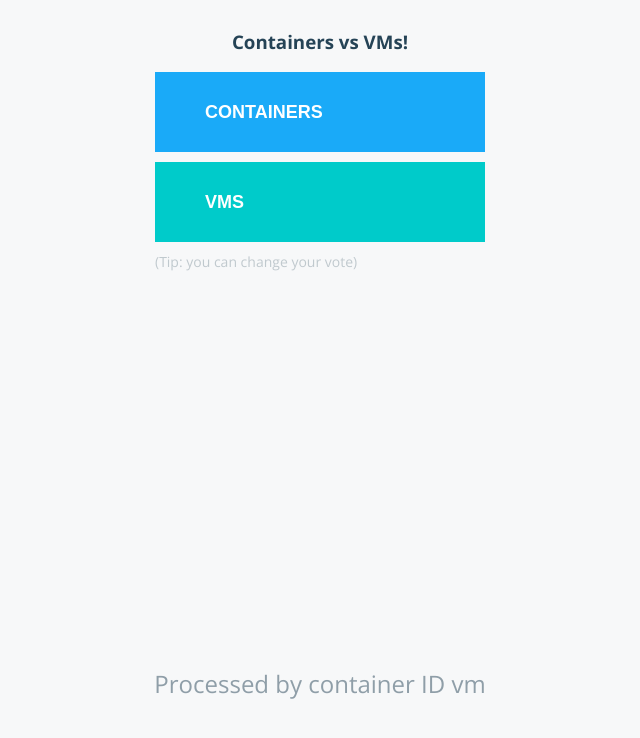
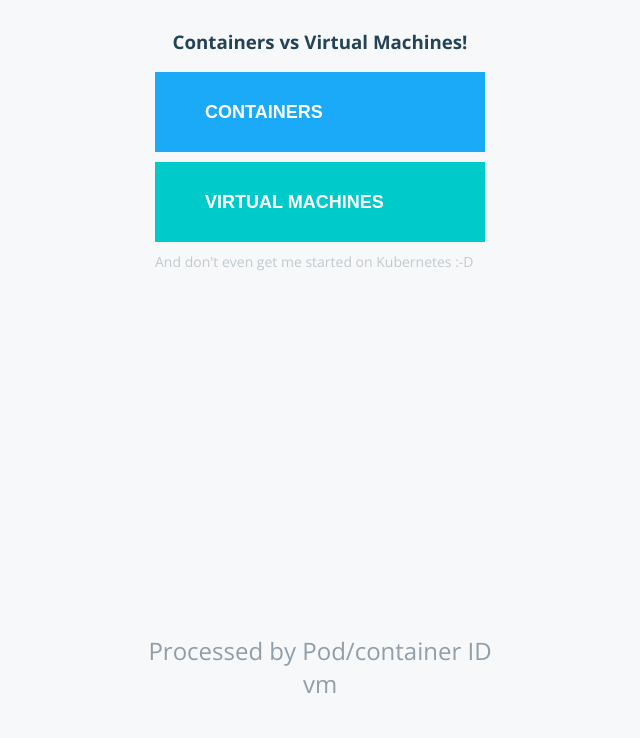
Before and after one commit to nigelpoulton/ps-voting-app, a Flask app: page / in a window 1280 px wide. Shown: the top 738 px of the page, without its empty margins (320-960 px from the left). Run offline with Flask 2, Linux system fonts and the light colour scheme; some libraries are stand-ins or nearby versions.

Commit message:
Updating vote and worker app and deps
Signed-off-by: Nigel Poulton <nigelpoulton@hotmail.com>

```diff
--- a/vote/app.py
+++ b/vote/app.py
@@ -6,7 +6,7 @@
 import json
 
 option_a = os.getenv('OPTION_A', "Containers")
-option_b = os.getenv('OPTION_B', "VMs")
+option_b = os.getenv('OPTION_B', "Virtual Machines")
 hostname = socket.gethostname()
 
 app = Flask(__name__)
--- a/vote/templates/index.html
+++ b/vote/templates/index.html
@@ -19,10 +19,10 @@
           <button id="b" type="submit" name="vote" class="b" value="b">{{option_b}}</button>
         </form>
         <div id="tip">
-          (Tip: you can change your vote)
+          And don't even get me started on Kubernetes :-D
         </div>
         <div id="hostname">
-          Processed by container ID {{hostname}}
+          Processed by Pod/container ID {{hostname}}
         </div>
       </div>
     </div>
```
Also changed, not shown: 4 other files.
